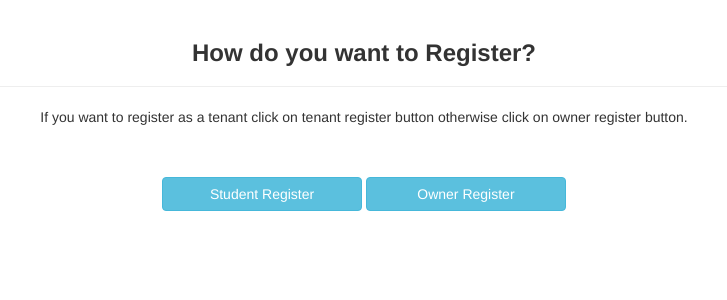
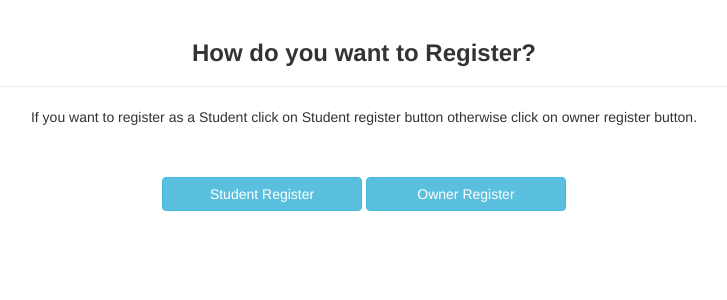
Before and after one commit to Haifiehaizie/SEWAWEH, a PHP site: page /how-to-register.php in a window 1280 px wide. Shown: the part 52-352 px from the top of the page, without its empty margins (276-1003 px from the left). Run offline with PHP 8.4, Linux system fonts and the light colour scheme.

Commit message:
update register

```diff
--- a/SEWAWEH3/renthouse/how-to-register.php
+++ b/SEWAWEH3/renthouse/how-to-register.php
@@ -14,7 +14,7 @@ include("navbar.php");
 
                 <div class="col-md-12 sign-up" style="text-align: center;">
                     <h3 style="font-weight: bold;">How do you want to Register?</h3><hr>
-                    <p>If you want to register as a tenant click on tenant register button otherwise click on owner register button.</p><br><br>
+                    <p>If you want to register as a Student click on Student register button otherwise click on owner register button.</p><br><br>
                     <button type="submit" class="btn btn-info"  onclick="window.location.href='tenant-register.php'" style="width:200px;">Student Register</button>
                     <button type="submit" class="btn btn-info"  onclick="window.location.href='owner-register.php'" style="width:200px;">Owner Register</button>
                 </div>
```
